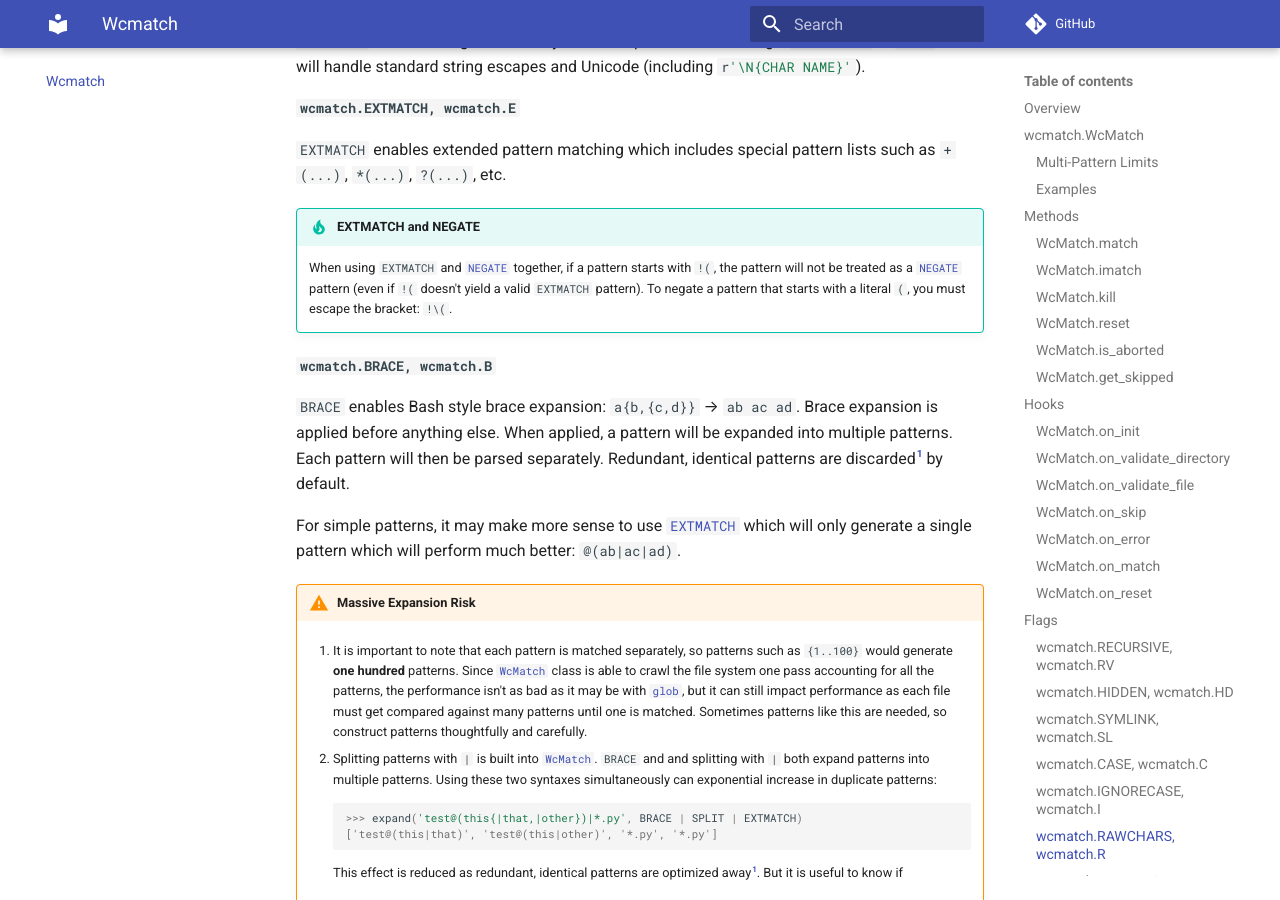
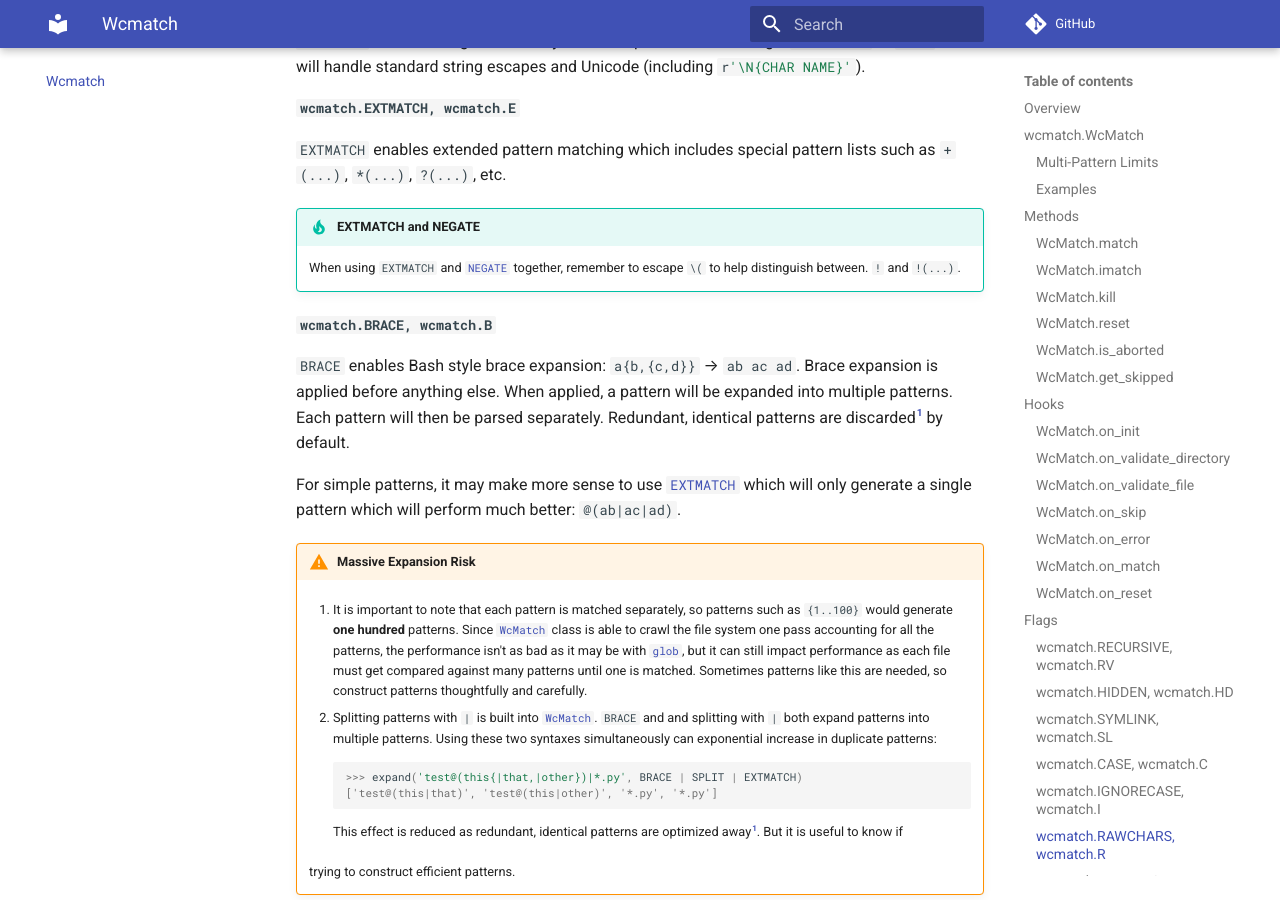
Before and after one commit to facelessuser/wcmatch, an MkDocs documentation site: the page built from docs/src/markdown/wcmatch.md, in a window 1280 px wide and 900 px high, scrolled down 7471 px. Built offline with MkDocs 1.6.1 and Material for MkDocs 9.7.7, drawn with Linux system fonts in a browser that asks for light colours; comment, search, counter and statistics services are not loaded.

Commit message:
Allow identifying a NEGATE pattern when a EXTGLOB !( pattern fails
When NEGATE and EXTGLOB/EXTMATCH are enabled at the same time, and a
pattern that starts with !( is tested for !(...) and fails to evaluate,
fallback to treating the path as a NEGATE pattern.

```diff
--- a/docs/src/markdown/about/changelog.md
+++ b/docs/src/markdown/about/changelog.md
@@ -2,9 +2,8 @@
 
 ## 6.1.0
 
-- **NEW**: `EXTMATCH`/`EXTGLOB` can now be used with `NEGATE` without needing `MINUSNEGATE`. If a pattern starts with
-  `!(`, the pattern will not be treated as a `NEGATE` pattern (even if `!(` doesn't yield a valid `EXTGLOB` pattern).
-  To negate a pattern that starts with a literal `(`, you must escape the bracket: `!\(`.
+- **NEW**: `EXTMATCH`/`EXTGLOB` can now be used with `NEGATE` without needing `MINUSNEGATE`. Logic is now present to
+  distinguish between `!` and a valid `!(...)`.
 
 ## 6.0.3
 
--- a/docs/src/markdown/fnmatch.md
+++ b/docs/src/markdown/fnmatch.md
@@ -211,9 +211,8 @@ etc. See the [syntax overview](#syntax) for more information.
 
 !!! tip "EXTMATCH and NEGATE"
 
-    When using `EXTMATCH` and [`NEGATE`](#fnmatchnegate) together, if a pattern starts with `!(`, the pattern will not
-    be treated as a [`NEGATE`](#fnmatchnegate) pattern (even if `!(` doesn't yield a valid `EXTMATCH` pattern). To
-    negate a pattern that starts with a literal `(`, you must escape the bracket: `!\(`.
+    When using `EXTMATCH` and [`NEGATE`](#fnmatchnegate) together, remember to escape `\(` to help distinguish between.
+    `!` and `!(...)`.
 
 #### `fnmatch.BRACE, fnmatch.B` {: #fnmatchbrace}
 
--- a/docs/src/markdown/glob.md
+++ b/docs/src/markdown/glob.md
@@ -595,9 +595,8 @@ often the name used in Bash.
 
 !!! tip "EXTGLOB and NEGATE"
 
-    When using `EXTGLOB` and [`NEGATE`](#globnegate) together, if a pattern starts with `!(`, the pattern will not
-    be treated as a [`NEGATE`](#globnegate) pattern (even if `!(` doesn't yield a valid `EXTGLOB` pattern). To negate
-    a pattern that starts with a literal `(`, you must escape the bracket: `!\(`.
+    When using `EXTGLOB` and [`NEGATE`](#globnegate) together, remember to escape `\(` to help distinguish between.
+    `!` and `!(...)`.
 
 #### `glob.BRACE, glob.B` {: #globbrace}
 
--- a/docs/src/markdown/wcmatch.md
+++ b/docs/src/markdown/wcmatch.md
@@ -341,9 +341,8 @@ etc.
 
 !!! tip "EXTMATCH and NEGATE"
 
-    When using `EXTMATCH` and [`NEGATE`](#wcmatchnegate) together, if a pattern starts with `!(`, the pattern will not
-    be treated as a [`NEGATE`](#wcmatchnegate) pattern (even if `!(` doesn't yield a valid `EXTMATCH` pattern). To
-    negate a pattern that starts with a literal `(`, you must escape the bracket: `!\(`.
+    When using `EXTMATCH` and [`NEGATE`](#wcmatchnegate) together, remember to escape `\(` to help distinguish between.
+    `!` and `!(...)`.
 
 #### `wcmatch.BRACE, wcmatch.B` {: #wcmatchbrace}
 
```
Also changed, not shown: docs/src/markdown/pathlib.md (+2 -3 lines), 4 other files.
